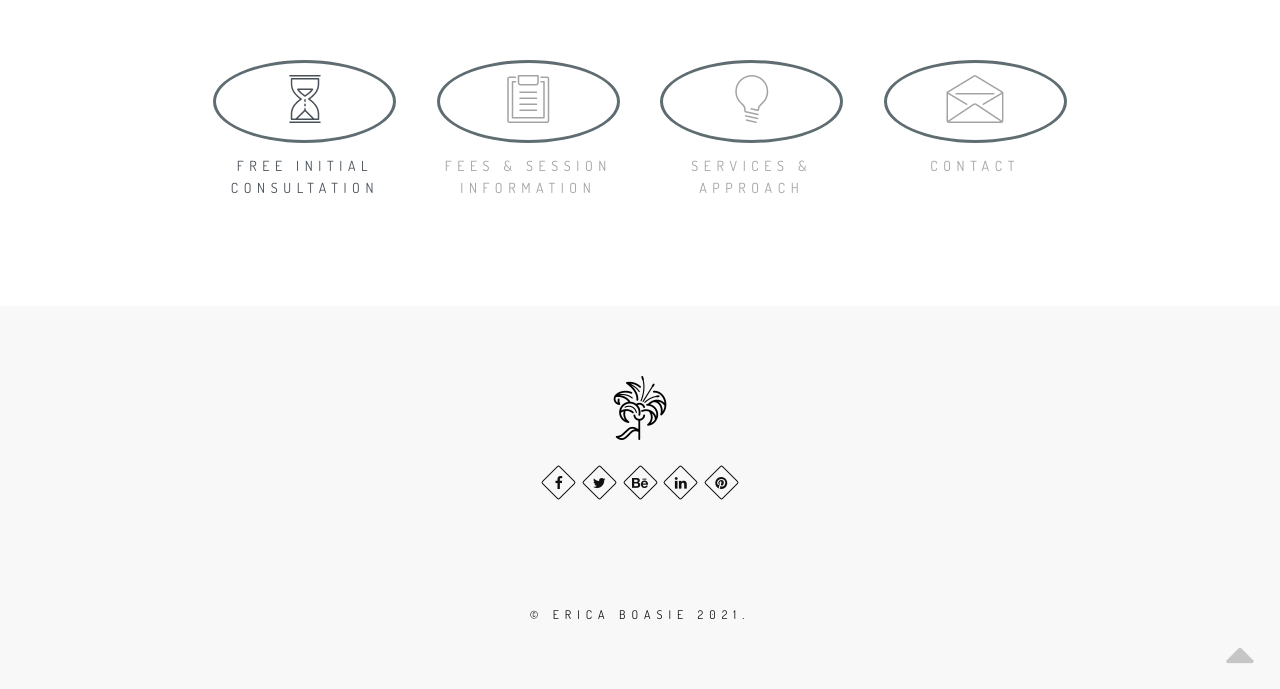
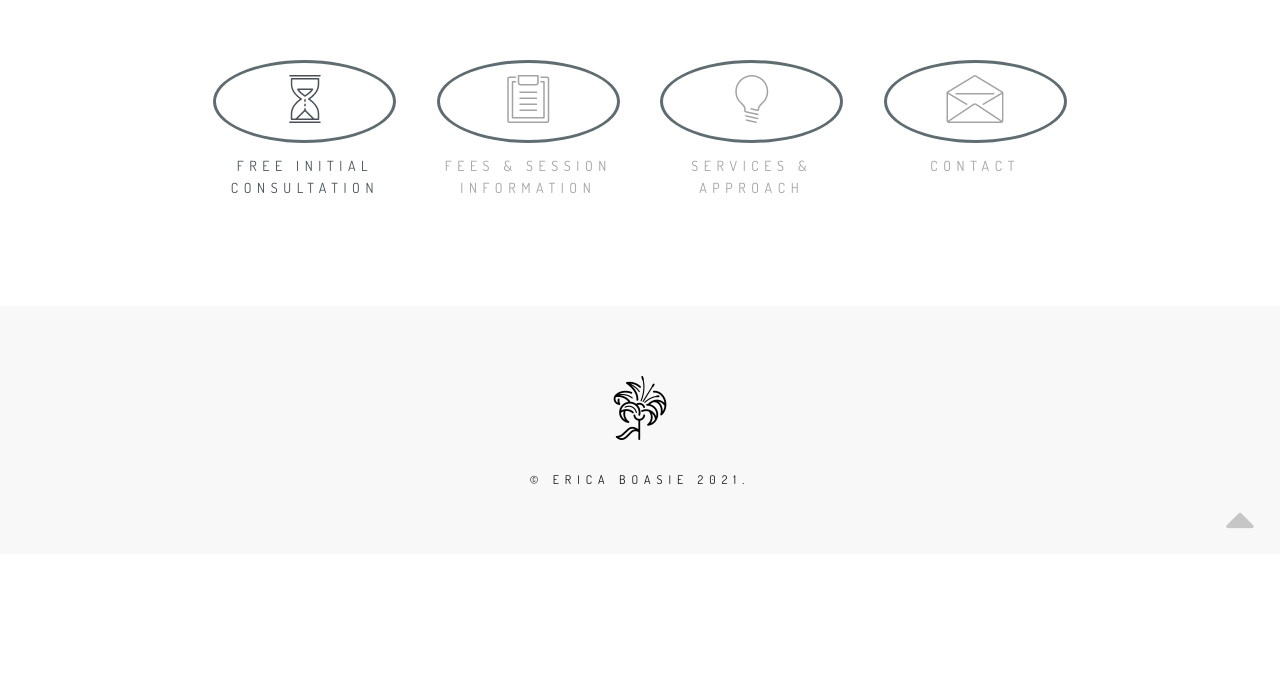
Before and after one commit to mhubbard/ericaboasietherapydark, a plain HTML site: page index.html in a window 1280 px wide. Shown: the part 1620-2309 px from the top of the page. After the commit the page ends 2174 px from the top, so only its background shows below. Drawn offline with nearby package versions, Linux system fonts and the light colour scheme.

Commit message:
Remove social links

```diff
--- a/index.html
+++ b/index.html
@@ -230,16 +230,6 @@ You can find the code of your language here - https://www.w3schools.com/tags/ref
                     </div>
                     <!-- End Footer Logo -->
 
-                    <!-- Social Links -->
-                    <div class="footer-social-links mb-110 mb-xs-60">
-                        <a href="#" title="Facebook" target="_blank"><i class="fa fa-facebook"></i> <span class="sr-only">Facebook profile</span></a>
-                        <a href="#" title="Twitter" target="_blank"><i class="fa fa-twitter"></i> <span class="sr-only">Twitter profile</span></a>
-                        <a href="#" title="Behance" target="_blank"><i class="fa fa-behance"></i> <span class="sr-only">Behance profile</span></a>
-                        <a href="#" title="LinkedIn+" target="_blank"><i class="fa fa-linkedin"></i> <span class="sr-only">LinkedIn+ profile</span></a>
-                        <a href="#" title="Pinterest" target="_blank"><i class="fa fa-pinterest"></i> <span class="sr-only">Pinterest profile</span></a>
-                    </div>
-                    <!-- End Social Links -->
-
                     <!-- Footer Text -->
                     <div class="footer-text">
 
```
Also changed, not shown: contact.html (+0 -10 lines), services.html (+0 -10 lines).
